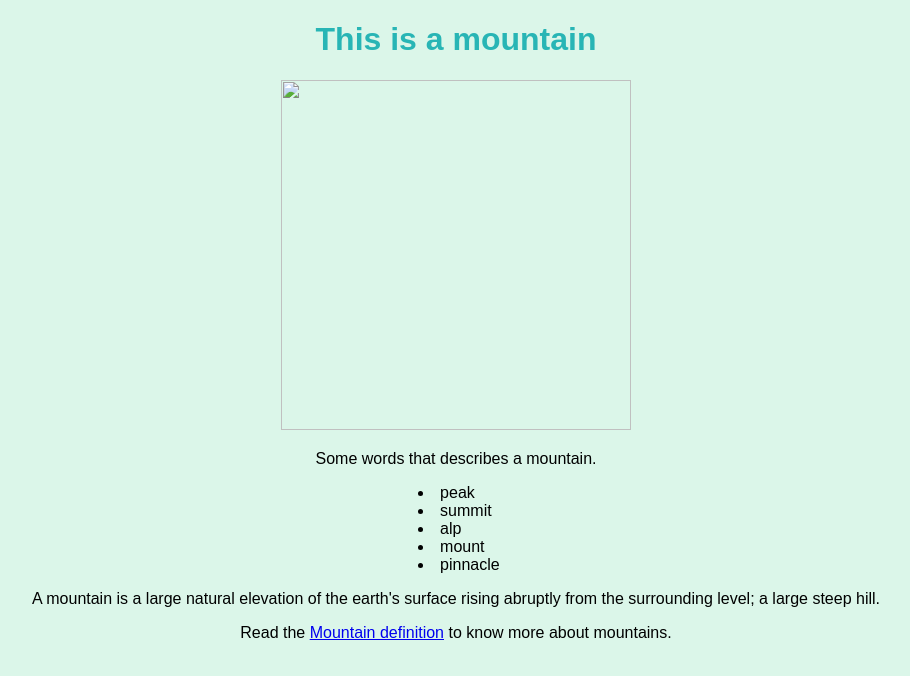
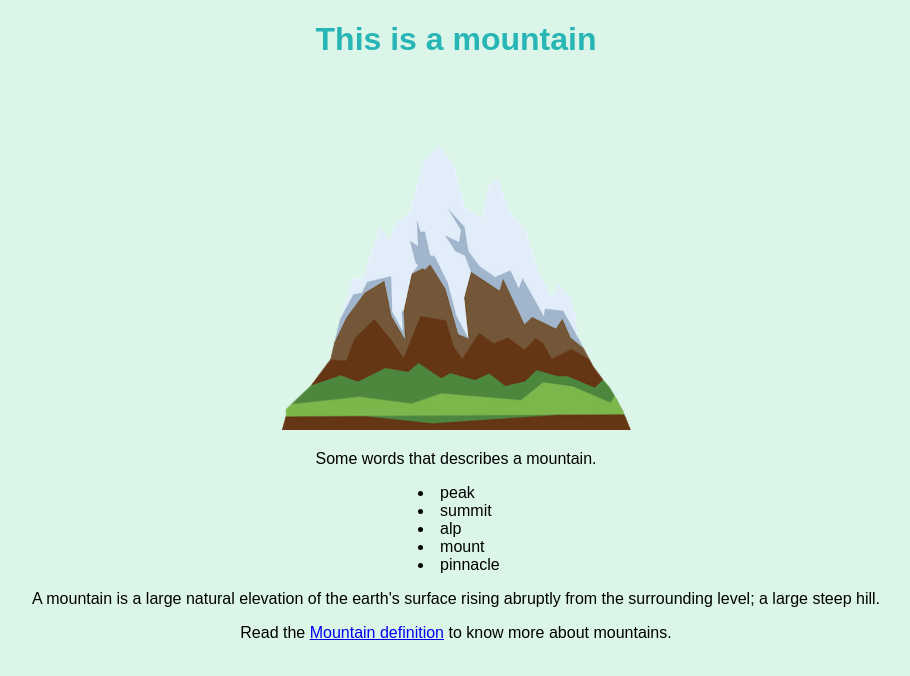
Before and after one commit to NovelleeSawal/NovelleeSawal.github.io, a plain HTML site: page LEARNING ACTIVITY 1 (M2).html in a window 1280 px wide. Shown: the whole page, without its empty margins (184-1094 px from the left). Drawn offline with Linux system fonts and the light colour scheme; files whose address does not match are found by name.

Commit message:
Update LEARNING ACTIVITY 1 (M2).html

```diff
--- a/LEARNING ACTIVITY 1 (M2).html
+++ b/LEARNING ACTIVITY 1 (M2).html
@@ -8,7 +8,7 @@
 <body>
 
 <h1>This is a mountain</h1>
-<img src="NovelleeSawal.github.i/images/mountain.png" alt="" style="width:350px;height:350px;">
+<img src="images/mountain.png" alt="" style="width:350px;height:350px;">
 <p>Some words that describes a mountain.</p>
   <li>peak</li>
   <li>summit</li>
```
